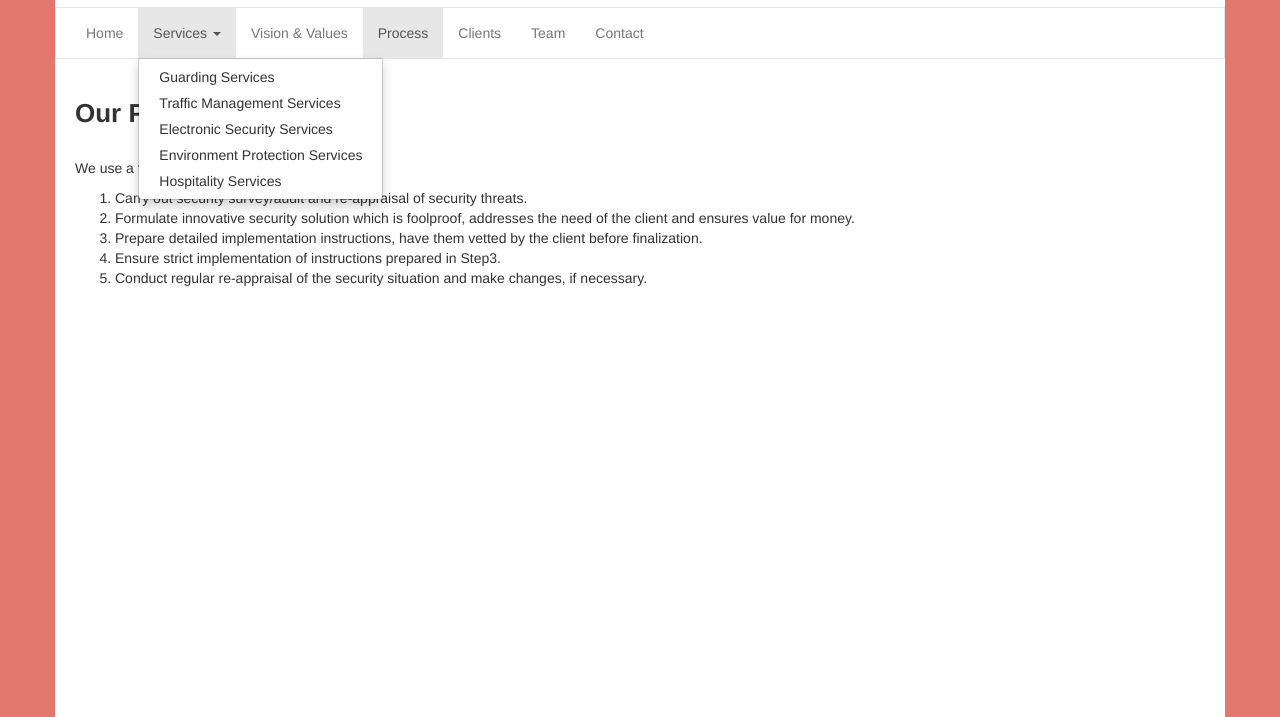
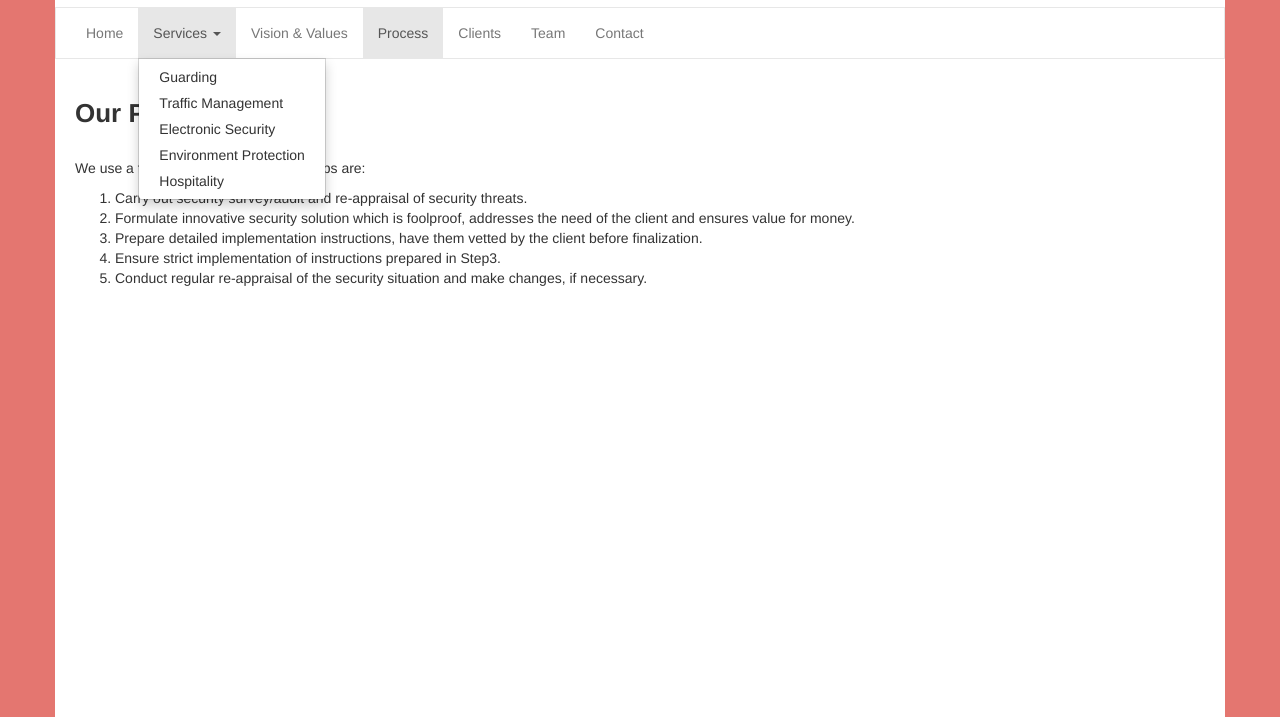
Before and after one commit to gurmitteotia/holistic, a plain HTML site: page process.html in a window 1280 px wide. Both pictures are taken after a click on the link "Services". Shown: the part 83-800 px from the top of the page. Drawn offline with nearby package versions, Linux system fonts and the light colour scheme.

Commit message:
Updated services

```diff
--- a/process.html
+++ b/process.html
@@ -24,18 +24,19 @@
                     <ul class="nav navbar-nav">
                         <li><a href="index.html">Home</a></li>
                         <li>
-                                <a href="#" data-toggle="dropdown">Services <span class="caret" /></a>
-                                <ul class="dropdown-menu" role="menu" aria-labelledby="dropdownMenu">
-                                    <li><a tabindex="-1" href="guarding-services.html">Guarding Services</a></li>
-                                    <li><a tabindex="-1" href="traffic-management-services.html">Traffic Management Services</a></li>
+                            <a href="#" data-toggle="dropdown">Services <span class="caret" /></a>
+                            <ul class="dropdown-menu" role="menu" aria-labelledby="dropdownMenu">
+                                <li><a tabindex="-1" href="guarding-services.html">Guarding</a></li>
+                                <li><a tabindex="-1" href="traffic-management-services.html">Traffic Management</a></li>
 
-                                    <li><a tabindex="-1" href="electronic-security-services.html">Electronic Security Services</a></li>
-                                    <li><a tabindex="-1" href="environment-protection-services.html">Environment Protection Services</a></li>
-                                    <li><a tabindex="-1" href="hospitality-services.html">Hospitality Services</a></li>
-                                </ul>
-                            </li>
+                                <li><a tabindex="-1" href="electronic-security-services.html">Electronic Security</a></li>
+                                <li><a tabindex="-1" href="environment-protection-services.html">Environment Protection</a></li>
+                                <li><a tabindex="-1" href="hospitality-services.html">Hospitality</a></li>
+                            </ul>
+                        </li>
                         <li><a href="vision-and-values.html">Vision &amp; Values</a></li>
-                        <li class="active"><a href="process.html">Process</a></li> <!-- Our Process  -->
+                        <li class="active"><a href="process.html">Process</a></li>
+                        <!-- Our Process  -->
                         <li><a href="clients.html">Clients</a></li>
                         <li><a href="team.html">Team</a></li>
                         <li><a href="contacts.html">Contact</a></li>
@@ -48,7 +49,7 @@
                 <h1>Our Process</h1>
                 <p>We use a five step process. The five steps are:
 
-                	<ol>
+                    <ol>
                         <li>Carry out security survey/audit and re-appraisal of security threats.</li>
                         <li>Formulate innovative security solution which is foolproof, addresses the need of the client and ensures value for money.</li>
                         <li>Prepare detailed implementation instructions, have them vetted by the client before finalization.</li>
```
Also changed, not shown: clients.html (+7 -6 lines), contacts.html (+9 -9 lines), electronic-security-services.html (+14 -10 lines), environment-protection-services.html (+7 -6 lines), guarding-services.html (+20 -10 lines), hospitality-services.html (+7 -6 lines), index.html (+7 -6 lines), team.html (+16 -10 lines), traffic-management-services.html (+8 -7 lines), vision-and-values.html (+11 -10 lines).
